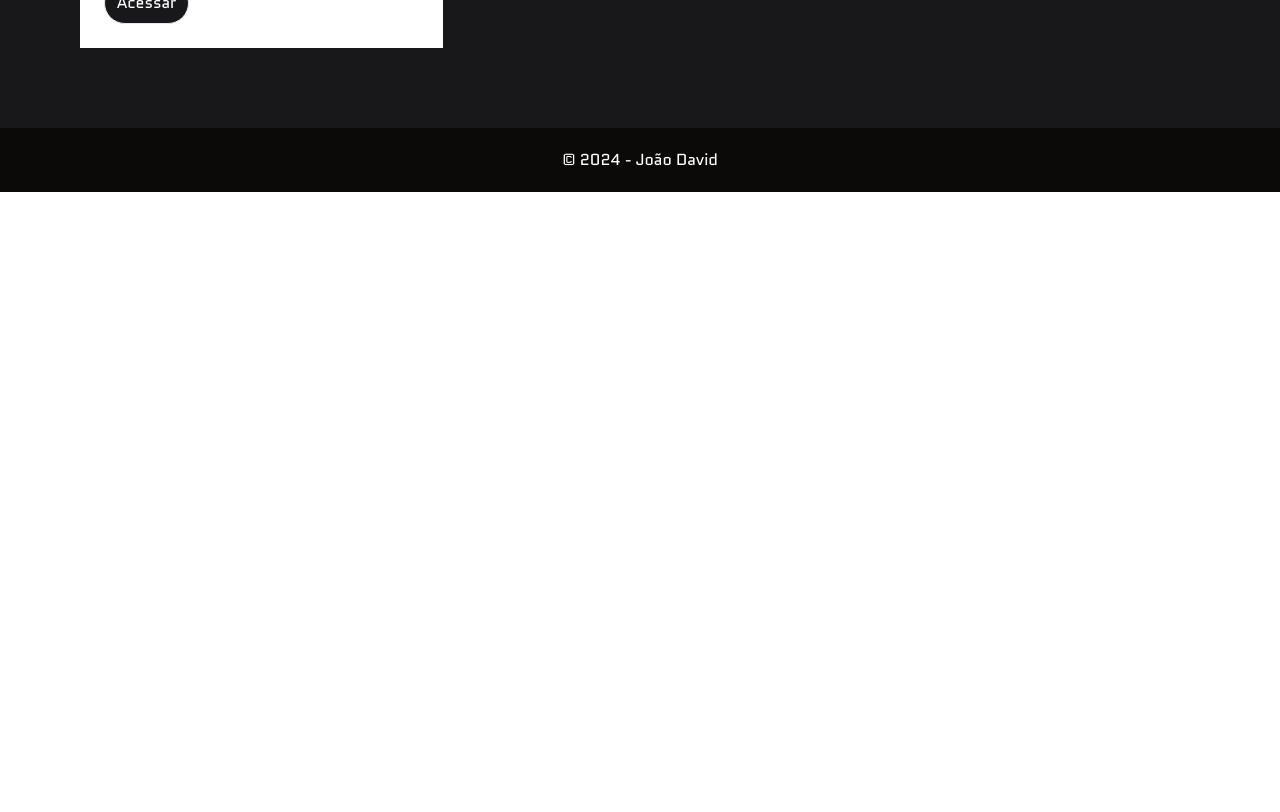
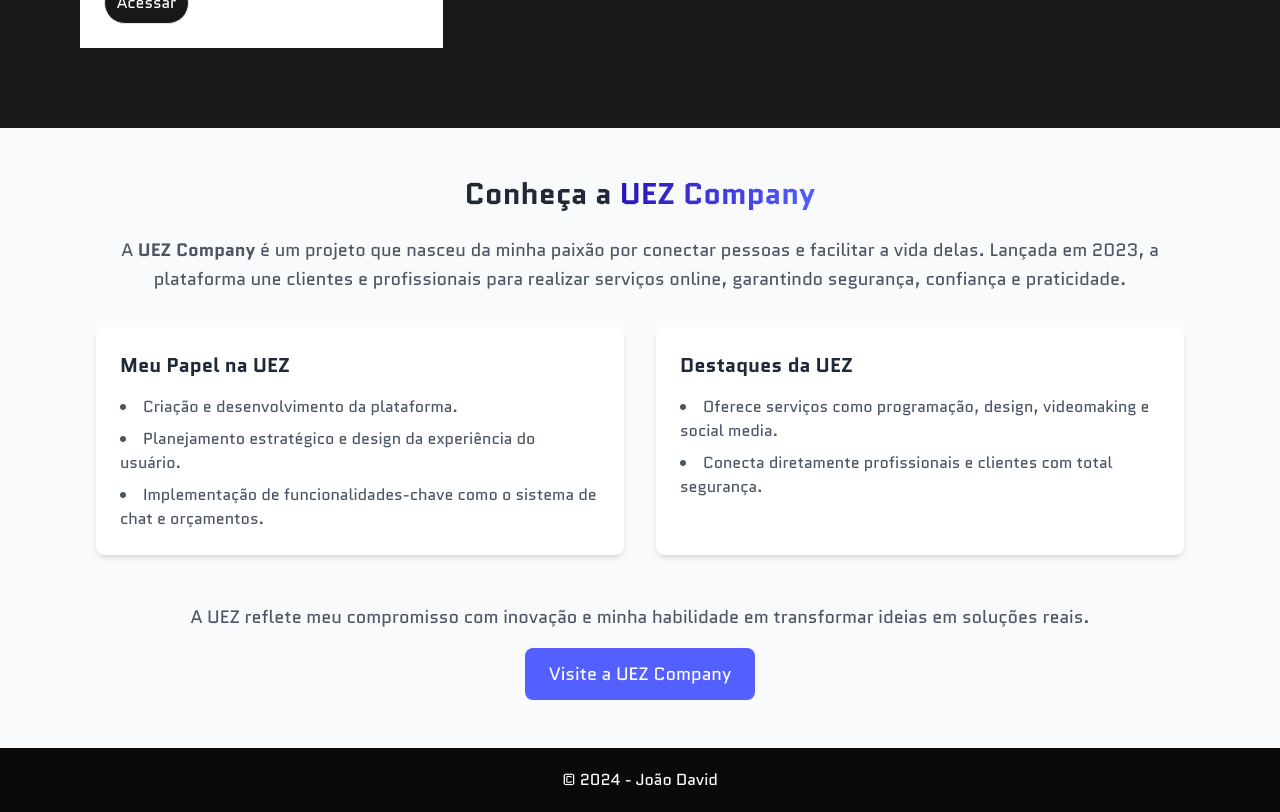
Before and after one commit to jdavidoliveira/portfolio, a Next.js app: page / in a window 1280 px wide. Shown: the part 2520-3332 px from the top of the page. Before the commit the page ends 2712 px from the top, so only its background shows below. Built offline with nearby package versions, Linux system fonts and the light colour scheme.

Commit message:
feat: add UezSection component and update navigation links

```diff
--- a/src/app/page.tsx
+++ b/src/app/page.tsx
@@ -3,6 +3,7 @@ import IntroductionSection from '@/components/IntroductionSection'
 import ProjectsSection from '@/components/ProjectsSection'
 import ScrollToTopButton from '@/components/ScrollToTopButton'
 import SkillsSection from '@/components/SkillsSection'
+import UezSection from '@/components/UezSection'
 
 export default function Home() {
   return (
@@ -12,6 +13,7 @@ export default function Home() {
       <SkillsSection />
       <ExperiencieSection />
       <ProjectsSection />
+      <UezSection />
     </main>
   )
 }
--- a/src/app/projetos/page.tsx
+++ b/src/app/projetos/page.tsx
@@ -5,6 +5,7 @@ import {
   ChevronRight,
   Link2
 } from 'lucide-react'
+import Link from 'next/link'
 import React from 'react'
 import { twMerge } from 'tailwind-merge'
 
@@ -17,7 +18,7 @@ interface IGithubRepo {
   homepage?: string
 }
 
-const REPOS_PER_PAGE = 6
+const REPOS_PER_PAGE = 9
 
 async function fetchRepos(): Promise<IGithubRepo[]> {
   const data = await fetch(
@@ -43,7 +44,7 @@ export default async function Page({
       <h1 className="text-2xl font-bold mb-4 text-center">
         GitHub Repositories
       </h1>
-      <ul className="grid grid-cols-1 sm:grid-cols-2 lg:grid-cols-3 gap-6">
+      <ul className="grid grid-cols-1 sm:grid-cols-2 lg:grid-cols-3 gap-6 w-11/12">
         {paginatedRepos.map((repo) => (
           <RepoCard key={repo.id} repo={repo} />
         ))}
@@ -116,27 +117,28 @@ function RepoCard({ repo }: { repo: IGithubRepo }) {
           ))}
         </div>
       </div>
-      <div className="flex items-center gap-2">
-        <a
+      <div className="flex items-center gap-3">
+        {repo.homepage && (
+          <Link
+            href={repo.homepage}
+            target="_blank"
+            rel="noopener noreferrer"
+            className="text-accent hover:underline"
+          >
+            Acessar projeto
+            {/* <div className="flex items-center justify-center border rounded-full p-1">
+              <Link2 className="size-6" />
+            </div> */}
+          </Link>
+        )}
+        <Link
           href={repo.html_url}
           target="_blank"
           rel="noopener noreferrer"
           className="text-blue-500 hover:underline"
         >
           View Repository
-        </a>
-        {repo.homepage && (
-          <a
-            href={repo.homepage}
-            target="_blank"
-            rel="noopener noreferrer"
-            className="text-blue-500 hover:underline"
-          >
-            <div className="flex items-center justify-center border rounded-full p-1">
-              <Link2 className="size-6" />
-            </div>
-          </a>
-        )}
+        </Link>
       </div>
     </li>
   )
--- a/src/components/Header/Header.tsx
+++ b/src/components/Header/Header.tsx
@@ -35,12 +35,12 @@ export default function Header() {
         <nav className="hidden items-center justify-center justify-self-center group-hover:flex transition duration-200">
           <ul className="flex w-full items-center justify-between gap-4 list-none">
             <li>
-              <Link href="#introduction" className="hover:text-accent">
+              <Link href="/#introduction" className="hover:text-accent">
                 Introdução
               </Link>
             </li>
             <li>
-              <Link href="#projects" className="hover:text-accent">
+              <Link href="/projetos" className="hover:text-accent">
                 Projetos
               </Link>
             </li>
--- /dev/null
+++ b/src/components/UezSection/index.tsx
@@ -0,0 +1,68 @@
+import Link from 'next/link'
+import React from 'react'
+
+export default function UezSection() {
+  return (
+    <section className="bg-gray-50 dark:bg-gray-900 py-12 px-6 sm:px-12 lg:px-24">
+      <div className="max-w-6xl mx-auto text-center">
+        <h2 className="text-3xl font-bold text-gray-800 dark:text-gray-100 mb-6">
+          Conheça a{' '}
+          <span className="bg-gradient-to-r from-[#2A14B7] to-[#535FFF] bg-clip-text text-transparent">
+            UEZ Company
+          </span>
+        </h2>
+        <p className="text-gray-600 dark:text-gray-300 text-lg leading-relaxed mb-8">
+          A <strong>UEZ Company</strong> é um projeto que nasceu da minha paixão
+          por conectar pessoas e facilitar a vida delas. Lançada em 2023, a
+          plataforma une clientes e profissionais para realizar serviços online,
+          garantindo segurança, confiança e praticidade.
+        </p>
+      </div>
+      <div className="grid grid-cols-1 sm:grid-cols-2 gap-8 max-w-6xl mx-auto">
+        <div className="bg-white dark:bg-gray-800 shadow-md rounded-lg p-6">
+          <h3 className="text-xl font-semibold text-gray-800 dark:text-gray-100 mb-4">
+            Meu Papel na UEZ
+          </h3>
+          <ul className="list-disc list-inside text-gray-600 dark:text-gray-300 space-y-2">
+            <li>Criação e desenvolvimento da plataforma.</li>
+            <li>
+              Planejamento estratégico e design da experiência do usuário.
+            </li>
+            <li>
+              Implementação de funcionalidades-chave como o sistema de chat e
+              orçamentos.
+            </li>
+          </ul>
+        </div>
+        <div className="bg-white dark:bg-gray-800 shadow-md rounded-lg p-6">
+          <h3 className="text-xl font-semibold text-gray-800 dark:text-gray-100 mb-4">
+            Destaques da UEZ
+          </h3>
+          <ul className="list-disc list-inside text-gray-600 dark:text-gray-300 space-y-2">
+            <li>
+              Oferece serviços como programação, design, videomaking e social
+              media.
+            </li>
+            <li>
+              Conecta diretamente profissionais e clientes com total segurança.
+            </li>
+          </ul>
+        </div>
+      </div>
+      <div className="max-w-6xl mx-auto text-center mt-12">
+        <p className="text-gray-600 dark:text-gray-300 text-lg leading-relaxed mb-4">
+          A UEZ reflete meu compromisso com inovação e minha habilidade em
+          transformar ideias em soluções reais.
+        </p>
+        <Link
+          href="https://uezcompany.com"
+          target="_blank"
+          rel="noopener noreferrer"
+          className="inline-block bg-[#535FFF] text-white px-6 py-3 rounded-lg font-medium text-lg hover:bg-[#535FFF]/75 dark:hover:bg-[#535FFF]/90 transition"
+        >
+          Visite a UEZ Company
+        </Link>
+      </div>
+    </section>
+  )
+}
```
